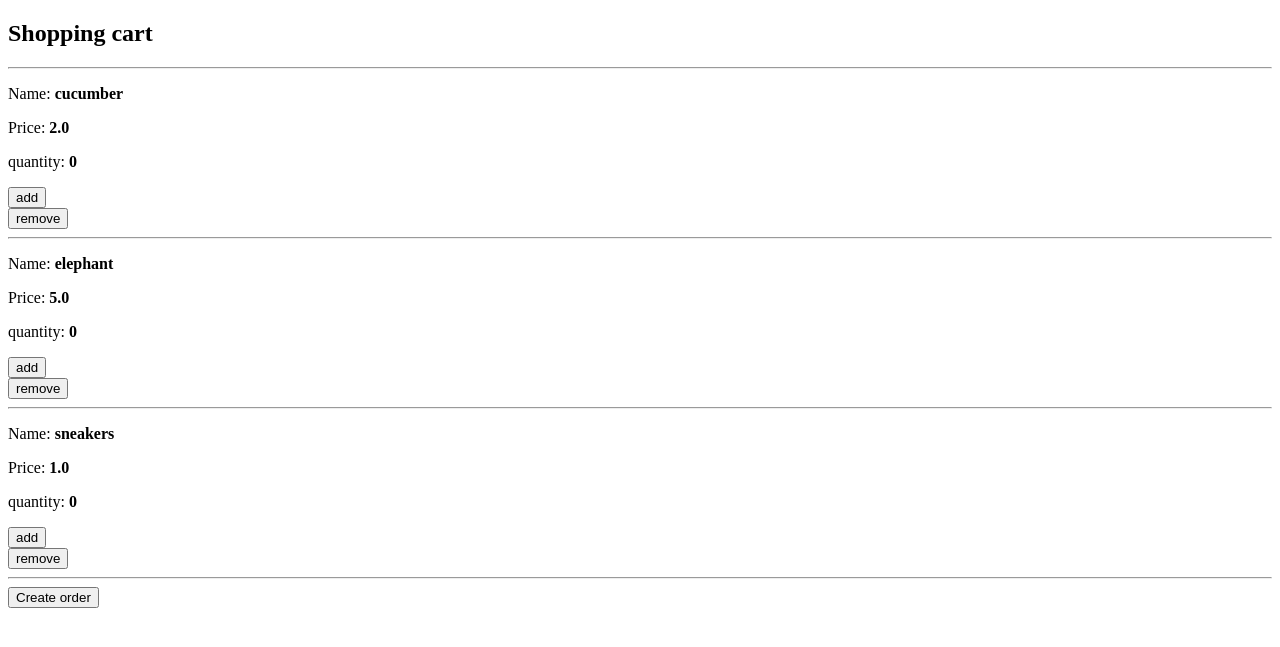
After one commit to seroburomalinoviy/stripeAPI_shopping_cart, a Django app: page /shopping_cart/ in a window 1280 px wide. The commit adds this page. Shown: the top 647 px of the page. Run offline with Django 4.2, Linux system fonts and the light colour scheme; data comes from the database, SQL or seed files in the repository; both versions use the stored data as it was before the commit; data that the repository does not hold is empty.

Commit message:
добавлена корзина

```diff
--- a/api/admin.py
+++ b/api/admin.py
@@ -1,5 +1,7 @@
 from django.contrib import admin
-from api.models import Item
+from api.models import Item, Order, ItemInstance
 
 # Register your models here.
 admin.site.register(Item)
+admin.site.register(Order)
+admin.site.register(ItemInstance)
--- a/api/models.py
+++ b/api/models.py
@@ -1,6 +1,15 @@
 from django.db import models
+# Create your models here.
 
-# Create your models here.
+
+class ItemInstance(models.Model):
+    """Model represent the instance of the item"""
+    item = models.ForeignKey('Item', on_delete=models.CASCADE, null=True)
+    quantity = models.PositiveIntegerField(default=0)
+
+    def __str__(self):
+        return self.item.name
+
 
 class Item(models.Model):
     name = models.CharField(max_length=30)
@@ -9,3 +18,11 @@ class Item(models.Model):
 
     def __str__(self):
         return self.name
+
+
+class Order(models.Model):
+    item = models.ManyToManyField(ItemInstance, blank=True)
+    total_price = models.PositiveIntegerField(default=0)
+
+    def __str__(self):
+        return str(self.id)
--- a/api/templates/stripeApi_template/index.html
+++ b/api/templates/stripeApi_template/index.html
@@ -4,7 +4,8 @@
     <title>Buy a cool thing</title>
   </head>
   <body>
-  <h1> Welcome to the shop </h1>
-  Please do request like this: {{ url }}/item/{id}
+  <h1> Welcome to Seroburomalinoviy'shop </h1>
+  Please do request like this: {{ url }}item/{id}
+  <p>The list of ids of the allowed items: 1, 2, 3</p>
   </body>
 </html>
--- a/api/templates/stripeApi_template/item.html
+++ b/api/templates/stripeApi_template/item.html
@@ -16,5 +16,11 @@
             <button type="submit"><b>Buy</b></button>
 
     </form>
+<form action="/shopping_cart/" method="POST">
+{% csrf_token %}
+
+            <button type="submit"><b>Add to cart</b></button>
+
+    </form>
 </body>
 </html>
--- /dev/null
+++ b/api/templates/stripeApi_template/shopping_cart.html
@@ -0,0 +1,38 @@
+<!DOCTYPE html>
+<html lang="en">
+<head>
+    <meta charset="UTF-8">
+    <title>Order</title>
+</head>
+<body>
+<h2>Shopping cart</h2>
+<hr>
+
+{% for item in items %}
+    <p>Name: <b>{{ item.item.name }}</b></p>
+    <p>Price: <b>{{ item.item.price }}</b></p>
+    <p>quantity:
+        <b>{{ item.quantity }}</b>
+
+    </p>
+    <form action="/edit_sh_cart/{{ item.item.id }}/" method="POST">
+    {% csrf_token %}
+    <button name="add" type="submit">add</button>
+    </form>
+    <form action="/edit_sh_cart/{{ item.item.id }}/" method="POST">
+    {% csrf_token %}
+    <button name="remove" type="submit">remove</button>
+    </form>
+
+
+    <hr>
+{% endfor %}
+
+<form action="/order/" method="POST">
+    {% csrf_token %}
+    <button type="submit">Create order</button>
+</form>
+
+
+</body>
+</html>
--- a/api/urls.py
+++ b/api/urls.py
@@ -7,5 +7,9 @@ urlpatterns = [
     re_path(r'^item/(?P<item_id>\d+)/$', views.item, name='item'),
     re_path(r'^buy/(?P<buy_id>\d+)/$', views.buy, name='buy'),
     re_path(r'^success$',views.success, name='success' ),
-    re_path(r'^cancelled',views.cancelled, name='cancelled' ),
+    re_path(r'^cancelled$',views.cancelled, name='cancelled' ),
+    re_path(r'^shopping_cart/$', views.shopping_cart, name='shopping_cart'),
+    re_path(r'^edit_sh_cart/(?P<item_id>\d+)/$', views.edit_sh_cart, name='edit_sh_cart'),
+    re_path(r'^order/$',views.order, name='order' ),
+
 ]
--- a/api/views.py
+++ b/api/views.py
@@ -1,26 +1,30 @@
 from django.shortcuts import render, redirect
 import stripe
-from .models import Item
-from django.views.decorators.csrf import csrf_protect
+from .models import Item, Order, ItemInstance
+from stripePay.settings import ALLOWED_HOSTS
+from config_reader import load_config
+
+
 # Create your views here.
+
 
 def index(request):
     """HomePAGE"""
 
-    stripe.api_key = \
-        "sk_test_51Lk50oFwCkJDH6LoQm44bpa3Bq92QKlMUN4pCSZYrIUlDbUS8mUB27wMPS05nExMEMJh4TwQYG1vCetmTlG0kDey00c0i11xC"
-    context = {'url': 'http://localhost.com'}
+    context = {'url': ALLOWED_HOSTS[0]}
     return render(request, 'stripeApi_template/index.html', context)
+
 
 def item(request, item_id):
     item = Item.objects.get(id=item_id)
     context = {'item': item}
 
-
     return render(request, 'stripeApi_template/item.html', context)
 
+
 def buy(request, buy_id):
-    stripe.api_key = "sk_test_51Lk50oFwCkJDH6LoQm44bpa3Bq92QKlMUN4pCSZYrIUlDbUS8mUB27wMPS05nExMEMJh4TwQYG1vCetmTlG0kDey00c0i11xCE"
+    config = load_config('config/settings.ini')
+    stripe.api_key = config.token
 
     item = Item.objects.get(id=buy_id)
     session = stripe.checkout.Session.create(
@@ -35,14 +39,91 @@ def buy(request, buy_id):
             'quantity': 1,
         }],
         mode='payment',
-        success_url='http://127.0.0.1:8000/success.html',
-        cancel_url='http://127.0.0.1:8000/cancelled.html',
+        success_url=ALLOWED_HOSTS[0]+'success.html',
+        cancel_url=ALLOWED_HOSTS[0]+'cancelled.html',
     )
 
     return redirect(session.url, code=303)
 
+
 def success(request):
-    return render(request, 'stripeApi_template/succsess.html')
+    completed_order = ItemInstance.object.all().delete()
+    completed_order.save()
+    return render(request, 'stripeApi_template/success.html')
+
 
 def cancelled(request):
     return render(request, 'stripeApi_template/cancelled.html')
+
+def shopping_cart(request):
+    items = Item.objects.all()
+    if not ItemInstance.objects.all():
+        # create order
+        for item in items:
+            sample_item = ItemInstance(item=item)
+            sample_item.save()
+    sample_items = ItemInstance.objects.all()
+    context = {'items': sample_items}
+
+    return render(request, 'stripeApi_template/shopping_cart.html', context)
+
+
+def edit_sh_cart(request, item_id):
+
+    if request.method == 'POST':
+        item = Item.objects.get(id=item_id)
+    if 'add' in request.POST:
+        new_item = ItemInstance.objects.get(item=item)
+        ItemInstance.objects.filter(item=item).update(quantity=new_item.quantity+ 1)
+        new_item.refresh_from_db()
+    elif 'remove' in request.POST:
+        try:
+            new_item = ItemInstance.objects.get(item=item)
+            ItemInstance.objects.filter(item=item).update(quantity=new_item.quantity- 1)
+            new_item.refresh_from_db()
+        except:
+            new_item = ItemInstance.objects.get(item=item)
+            ItemInstance.objects.filter(item=item).update(quantity=0)
+            new_item.refresh_from_db()
+
+
+        # update order
+
+        # order = Order.objects.create()
+        # order.item.add(new_item)
+        # order.save()
+
+    items = ItemInstance.objects.all()
+
+    context = {'items': items}
+
+    return render(request, 'stripeApi_template/shopping_cart.html', context)
+
+def order(request):
+    config = load_config('config/settings.ini')
+    stripe.api_key = config.token
+    # items = order.objects.first() #? ==ItemInstance.objects.all()
+    items = ItemInstance.objects.all()
+    line_items =[]
+    for item in items:
+        line_item={
+        'price_data': {
+                'currency': 'usd',
+                'product_data': {
+                    'name': item.item.name,
+                },
+                'unit_amount': int(item.item.price * 100),
+            },
+            'quantity': item.quantity,
+        }
+        line_items.append(line_item)
+
+
+    session = stripe.checkout.Session.create(
+        line_items=line_items,
+        mode='payment',
+        success_url=ALLOWED_HOSTS[0]+'success.html',
+        cancel_url=ALLOWED_HOSTS[0]+'cancelled.html',
+    )
+
+    return redirect(session.url, code=303)
--- /dev/null
+++ b/config/settings.ini
@@ -0,0 +1,2 @@
+[stripe_config]
+token = sk_test_51Lk50oFwCkJDH6LoQm44bpa3Bq92QKlMUN4pCSZYrIUlDbUS8mUB27wMPS05nExMEMJh4TwQYG1vCetmTlG0kDey00c0i11xCE
--- a/stripePay/settings.py
+++ b/stripePay/settings.py
@@ -25,7 +25,7 @@ SECRET_KEY = 'django-insecure-g9544&^y=z=xcawzg8zlc0z#lcg4n+rm+#t0e$#h7bjgi!v^py
 # SECURITY WARNING: don't run with debug turned on in production!
 DEBUG = True
 
-ALLOWED_HOSTS = []
+ALLOWED_HOSTS = ['http://127.0.0.1:8000/', '127.0.0.1']
 
 
 # Application definition
```
Also changed, not shown: config_reader.py (added, +14 -0 lines), api/migrations/0001_initial.py (deleted), api/migrations/0002_alter_item_price.py (deleted), api/migrations/0003_alter_item_price.py (deleted), db.sqlite3 (deleted), 1 other file.
